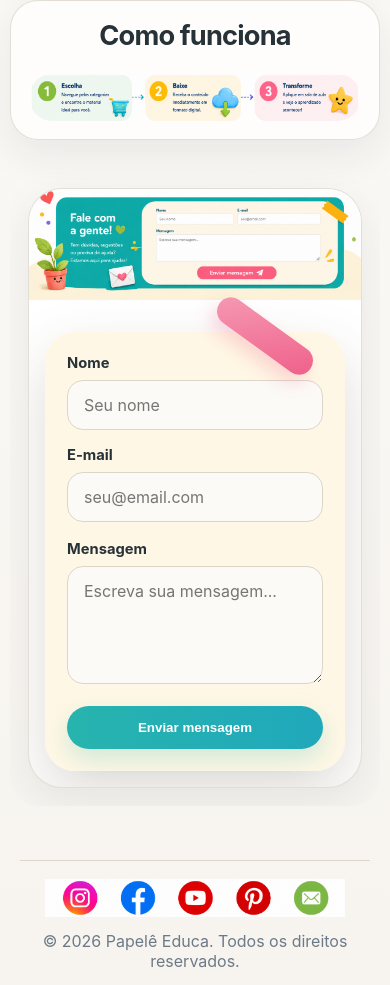
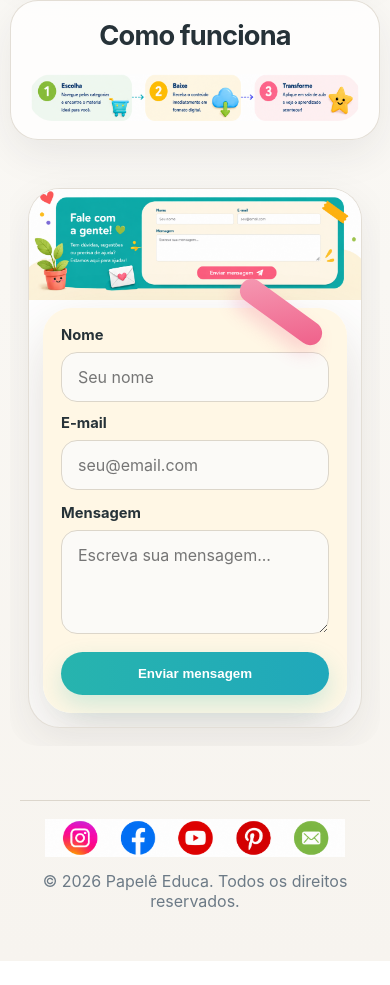
Before and after one commit to leonardomendes201704/PapeleEduca, a plain HTML site: page index.html in a window 390 px wide. Shown: the part 1116-2101 px from the top of the page. After the commit the page ends 2077 px from the top, so only its background shows below. Drawn offline with Linux system fonts and the light colour scheme; a script that the page names is missing.

Commit message:
Compact contact section layout

```diff
--- a/index.html
+++ b/index.html
@@ -564,12 +564,12 @@
     .contact-card {
       position: relative;
       width: 100%;
-      border-radius: 34px;
+      border-radius: 32px;
       overflow: hidden;
       border: 1px solid rgba(216, 210, 198, 0.72);
       box-shadow: var(--shadow);
       background: #fff;
-      min-height: 420px;
+      min-height: 380px;
     }
 
     .contact-card > img {
@@ -581,22 +581,22 @@
 
     .contact-overlay {
       position: absolute;
-      top: 8%;
-      right: 4%;
-      width: min(58%, 680px);
-      min-height: 78%;
-      border-radius: 44px;
+      top: 10%;
+      right: 3%;
+      width: min(54%, 620px);
+      min-height: 74%;
+      border-radius: 40px;
       background: rgba(255, 247, 229, 0.98);
       box-shadow: 0 24px 60px rgba(84, 61, 36, 0.18);
-      padding: 28px;
+      padding: 20px 22px;
     }
 
     .contact-ribbon {
       position: absolute;
-      top: -10px;
-      right: 24px;
-      width: 112px;
-      height: 28px;
+      top: -8px;
+      right: 18px;
+      width: 96px;
+      height: 24px;
       border-radius: 999px;
       background: linear-gradient(135deg, #f59ab3, #ef5f89);
       transform: rotate(36deg);
@@ -608,22 +608,22 @@
       display: flex;
       flex-direction: column;
       justify-content: center;
-      gap: 18px;
+      gap: 14px;
     }
 
     .contact-form-grid {
       display: grid;
       grid-template-columns: 1fr 1fr;
-      gap: 16px;
+      gap: 12px;
     }
 
     .contact-form textarea {
-      min-height: 118px;
+      min-height: 104px;
     }
 
     .contact-submit {
       align-self: center;
-      min-width: 280px;
+      min-width: 240px;
       justify-content: center;
     }
 
@@ -704,18 +704,18 @@
       }
 
       .contact-card {
-        min-height: 560px;
+        min-height: 500px;
       }
 
       .contact-overlay {
         top: auto;
-        right: 16px;
-        left: 16px;
-        bottom: 16px;
+        right: 14px;
+        left: 14px;
+        bottom: 14px;
         width: auto;
         min-height: auto;
-        padding: 22px;
-        border-radius: 30px;
+        padding: 18px;
+        border-radius: 28px;
       }
 
       #categorias::before,
@@ -735,7 +735,7 @@
         background-image: none;
       }
       .contact-card {
-        min-height: 600px;
+        min-height: 540px;
       }
       .contact-form-grid {
         grid-template-columns: 1fr;
```
